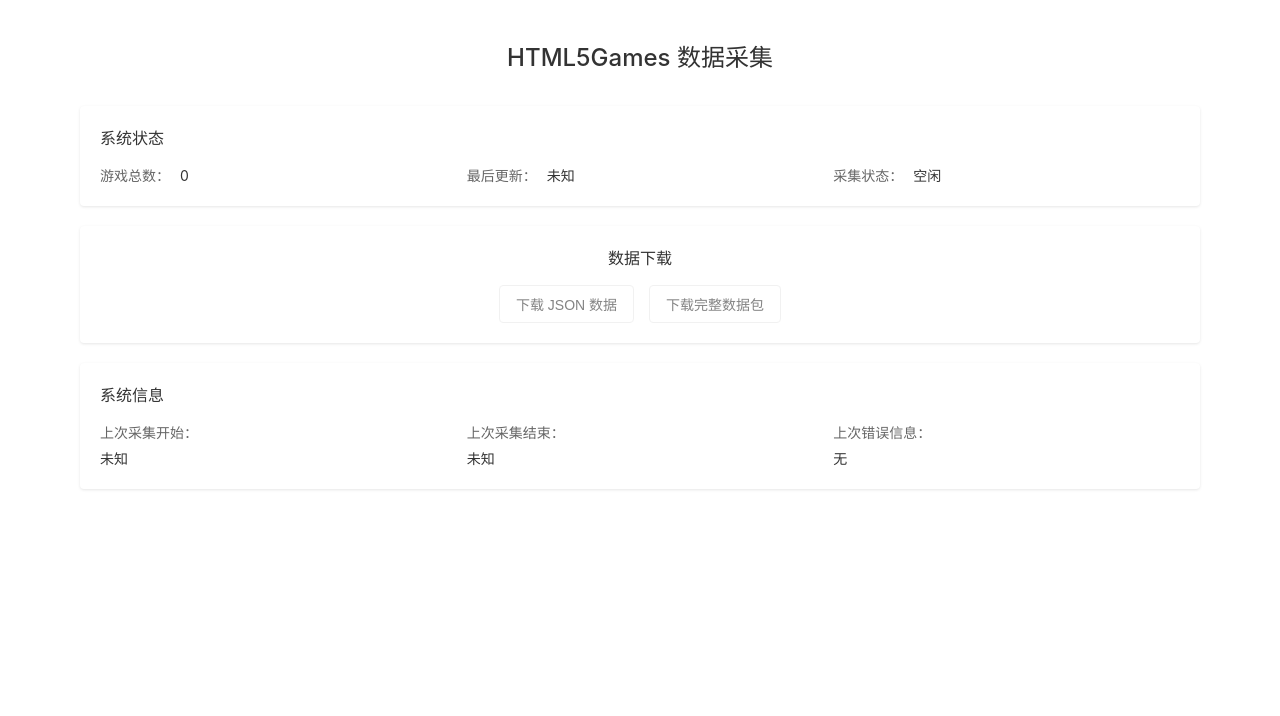
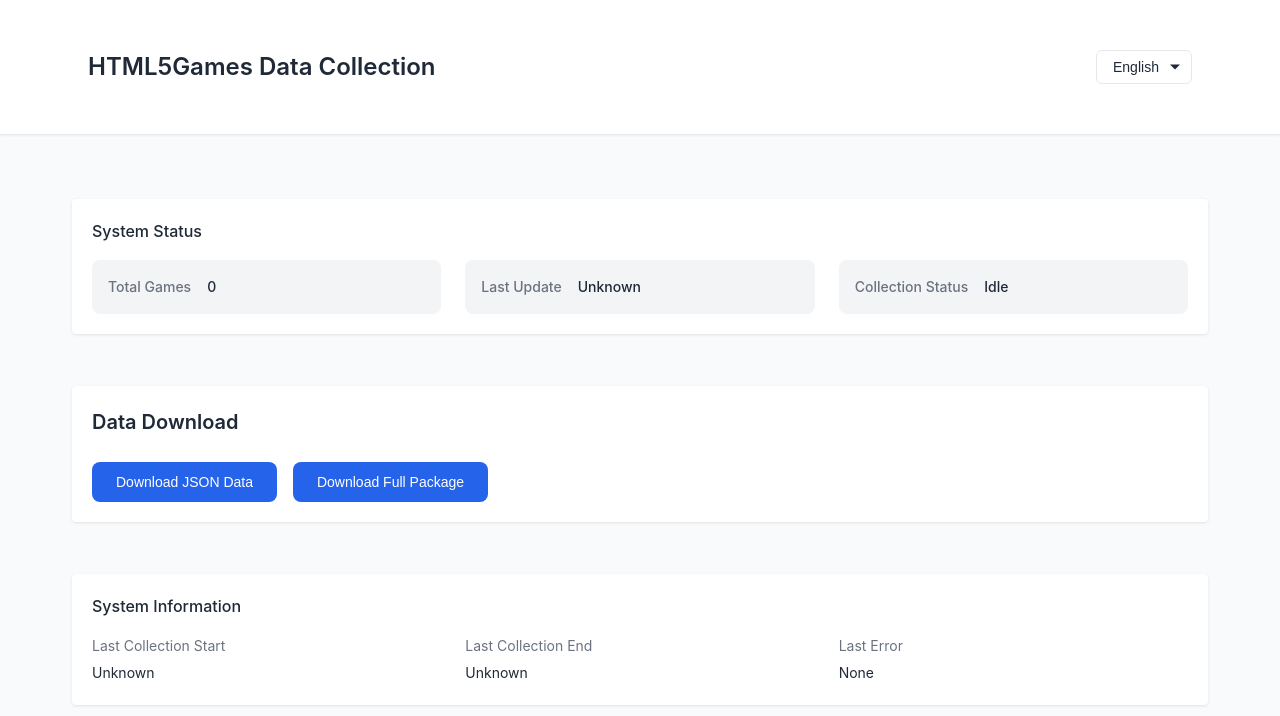
Before and after one commit to daijinghao/html5games-download, a browser extension: page html5games-web/src/client/index.html in a window 1280 px wide. Drawn offline with Linux system fonts and the light colour scheme; no server answers.

Commit message:
添加多语言支持

```diff
--- a/html5games-web/src/client/css/style.css
+++ b/html5games-web/src/client/css/style.css
@@ -71,16 +71,19 @@ button:disabled {
 
 /* 基础样式 */
 :root {
-    --primary-color: #1890ff;
-    --secondary-color: #f5f5f5;
-    --text-color: #333;
-    --border-color: #e8e8e8;
-    --bg-color: #fff;
-    --section-bg: #fff;
-    --label-color: #666;
-    --panel-bg: #fff;
-    --error-color: #ff4d4f;
-    --success-color: #52c41a;
+    --primary-color: #2563eb;
+    --secondary-color: #f3f4f6;
+    --text-color: #1f2937;
+    --border-color: #e5e7eb;
+    --bg-color: #f9fafb;
+    --section-bg: #ffffff;
+    --label-color: #6b7280;
+    --panel-bg: #ffffff;
+    --error-color: #ef4444;
+    --success-color: #22c55e;
+    --header-height: 64px;
+    --shadow-sm: 0 1px 2px 0 rgb(0 0 0 / 0.05);
+    --shadow: 0 1px 3px 0 rgb(0 0 0 / 0.1), 0 1px 2px -1px rgb(0 0 0 / 0.1);
 }
 
 * {
@@ -95,13 +98,13 @@ body {
     font-family: -apple-system, BlinkMacSystemFont, 'Segoe UI', Roboto, 'Helvetica Neue', Arial, sans-serif;
     background-color: var(--bg-color);
     color: var(--text-color);
-    line-height: 1.5;
+    line-height: 1.6;
 }
 
 .container {
     max-width: 1200px;
     margin: 0 auto;
-    padding: 20px;
+    padding: 2rem;
 }
 
 /* 侧边栏样式 */
@@ -135,40 +138,57 @@ body {
 
 /* 主要内容区域 */
 .main-content {
-    flex: 1;
-    padding: 20px;
+    display: grid;
+    gap: 2rem;
 }
 
 /* 顶部导航 */
 header {
-    text-align: center;
-    margin-bottom: 30px;
+    background: var(--section-bg);
+    border-bottom: 1px solid var(--border-color);
+    padding: 1rem 0;
+    margin-bottom: 2rem;
+    box-shadow: var(--shadow-sm);
 }
 
 header h1 {
-    font-size: 24px;
+    font-size: 1.5rem;
     color: var(--text-color);
-    margin: 0;
-    font-weight: 500;
+    font-weight: 600;
+    text-align: center;
 }
 
 /* 按钮样式 */
 .btn {
-    padding: 8px 16px;
-    border-radius: 4px;
+    padding: 0.75rem 1.5rem;
+    border-radius: 0.5rem;
     border: 1px solid var(--border-color);
-    background: white;
+    background: var(--section-bg);
     color: var(--text-color);
     cursor: pointer;
-    font-size: 14px;
-    display: flex;
+    font-size: 0.875rem;
+    font-weight: 500;
+    display: inline-flex;
     align-items: center;
-    gap: 8px;
-    transition: all 0.3s;
+    gap: 0.5rem;
+    transition: all 0.2s;
 }
 
 .btn:hover {
     background: var(--secondary-color);
+    border-color: var(--primary-color);
+    color: var(--primary-color);
+}
+
+.btn.secondary {
+    background: var(--primary-color);
+    color: white;
+    border: none;
+}
+
+.btn.secondary:hover {
+    background: #1d4ed8;
+    color: white;
 }
 
 /* 状态卡片 */
@@ -204,13 +224,17 @@ header h1 {
 
 /* 进度条样式 */
 .progress-section {
-    margin-top: 20px;
+    background: var(--section-bg);
+    border-radius: 0.75rem;
+    padding: 1.5rem;
+    box-shadow: var(--shadow);
+    margin-top: 1rem;
 }
 
 .progress-container {
-    height: 4px;
+    height: 0.5rem;
     background-color: var(--secondary-color);
-    border-radius: 2px;
+    border-radius: 0.25rem;
     overflow: hidden;
 }
 
@@ -222,9 +246,9 @@ header h1 {
 
 .progress-text {
     text-align: center;
-    margin-top: 8px;
+    margin-top: 0.75rem;
     color: var(--label-color);
-    font-size: 14px;
+    font-size: 0.875rem;
 }
 
 /* 状态面板 */
@@ -238,24 +262,29 @@ header h1 {
 
 .status-grid {
     display: grid;
-    grid-template-columns: repeat(auto-fit, minmax(200px, 1fr));
-    gap: 20px;
+    grid-template-columns: repeat(auto-fit, minmax(250px, 1fr));
+    gap: 1.5rem;
 }
 
 .status-item {
     display: flex;
     align-items: center;
-    gap: 10px;
+    gap: 1rem;
+    padding: 1rem;
+    background: var(--secondary-color);
+    border-radius: 0.5rem;
 }
 
 .status-item label {
     color: var(--label-color);
-    font-size: 14px;
+    font-size: 0.875rem;
+    font-weight: 500;
 }
 
 .status-item span {
-    font-size: 14px;
+    font-size: 0.875rem;
     color: var(--text-color);
+    font-weight: 500;
 }
 
 /* 状态指示器 */
@@ -322,13 +351,23 @@ section h2 {
 
 /* 下载按钮区域 */
 .download-section {
-    text-align: center;
+    background: var(--section-bg);
+    border-radius: 0.75rem;
+    padding: 1.5rem;
+    box-shadow: var(--shadow);
+}
+
+.download-section h2 {
+    font-size: 1.25rem;
+    font-weight: 600;
+    margin-bottom: 1.5rem;
+    color: var(--text-color);
 }
 
 .download-buttons {
     display: flex;
-    gap: 15px;
-    justify-content: center;
+    gap: 1rem;
+    flex-wrap: wrap;
 }
 
 .download-count {
@@ -342,8 +381,8 @@ section h2 {
 /* 信息区域 */
 .info-grid {
     display: grid;
-    grid-template-columns: repeat(auto-fit, minmax(200px, 1fr));
-    gap: 20px;
+    grid-template-columns: repeat(auto-fit, minmax(250px, 1fr));
+    gap: 1.5rem;
 }
 
 /* 页脚 */
@@ -390,19 +429,19 @@ h2 {
 
 /* 下载按钮 loading 效果 */
 .loading-spinner {
-    display: none;
-    width: 16px;
-    height: 16px;
-    margin-left: 8px;
-    border: 2px solid #f3f3f3;
-    border-top: 2px solid #3498db;
+    width: 1rem;
+    height: 1rem;
+    border: 2px solid var(--secondary-color);
+    border-top-color: var(--primary-color);
     border-radius: 50%;
     animation: spin 1s linear infinite;
+    display: none;
 }
 
 @keyframes spin {
-    0% { transform: rotate(0deg); }
-    100% { transform: rotate(360deg); }
+    to {
+        transform: rotate(360deg);
+    }
 }
 
 .btn[disabled] {
@@ -419,3 +458,88 @@ h2 {
     background-color: #3498db;
     color: white;
 }
+
+/* 响应式设计 */
+@media (max-width: 768px) {
+    .container {
+        padding: 1rem;
+    }
+
+    .status-grid,
+    .info-grid {
+        grid-template-columns: 1fr;
+    }
+
+    .download-buttons {
+        flex-direction: column;
+    }
+
+    .btn {
+        width: 100%;
+        justify-content: center;
+    }
+}
+
+/* 头部内容布局 */
+.header-content {
+    display: flex;
+    justify-content: space-between;
+    align-items: center;
+    max-width: 1200px;
+    margin: 0 auto;
+    padding: 0 1rem;
+}
+
+/* 语言选择器样式 */
+.language-selector {
+    position: relative;
+}
+
+.language-selector select {
+    appearance: none;
+    background-color: var(--section-bg);
+    border: 1px solid var(--border-color);
+    border-radius: 0.375rem;
+    padding: 0.5rem 2rem 0.5rem 1rem;
+    font-size: 0.875rem;
+    color: var(--text-color);
+    cursor: pointer;
+    outline: none;
+    transition: all 0.2s;
+}
+
+.language-selector select:hover {
+    border-color: var(--primary-color);
+}
+
+.language-selector select:focus {
+    border-color: var(--primary-color);
+    box-shadow: 0 0 0 2px rgba(37, 99, 235, 0.1);
+}
+
+.language-selector::after {
+    content: '';
+    position: absolute;
+    right: 0.75rem;
+    top: 50%;
+    transform: translateY(-50%);
+    width: 0;
+    height: 0;
+    border-left: 5px solid transparent;
+    border-right: 5px solid transparent;
+    border-top: 5px solid var(--text-color);
+    pointer-events: none;
+}
+
+/* 响应式调整 */
+@media (max-width: 768px) {
+    .header-content {
+        flex-direction: column;
+        gap: 1rem;
+        text-align: center;
+    }
+
+    .language-selector {
+        margin-bottom: 0.5rem;
+    }
+}
--- a/html5games-web/src/client/index.html
+++ b/html5games-web/src/client/index.html
@@ -7,27 +7,37 @@
     <link rel="stylesheet" href="/css/style.css">
 </head>
 <body>
+    <!-- 头部 -->
+    <header>
+        <div class="container">
+            <div class="header-content">
+                <h1>HTML5Games 数据采集</h1>
+                <div class="language-selector">
+                    <select id="languageSelect" aria-label="选择语言">
+                        <option value="zh-CN">中文</option>
+                        <option value="en-US">English</option>
+                    </select>
+                </div>
+            </div>
+        </div>
+    </header>
+
     <div class="container">
         <div class="main-content">
-            <!-- 标题 -->
-            <header>
-                <h1>HTML5Games 数据采集</h1>
-            </header>
-
             <!-- 状态信息 -->
             <div class="status-section">
                 <h2>系统状态</h2>
                 <div class="status-grid">
                     <div class="status-item">
-                        <label>游戏总数：</label>
+                        <label data-i18n="totalGames">游戏总数</label>
                         <span id="total-games">0</span>
                     </div>
                     <div class="status-item">
-                        <label>最后更新：</label>
+                        <label data-i18n="lastUpdate">最后更新</label>
                         <span id="last-update">未知</span>
                     </div>
                     <div class="status-item">
-                        <label>采集状态：</label>
+                        <label data-i18n="collectStatus">采集状态</label>
                         <span id="collect-status">空闲</span>
                     </div>
                 </div>
@@ -37,11 +47,11 @@
             <div class="download-section">
                 <h2>数据下载</h2>
                 <div class="download-buttons">
-                    <button id="download-json" class="btn secondary" disabled>
+                    <button id="download-json" class="btn secondary">
                         下载 JSON 数据
                         <div class="loading-spinner"></div>
                     </button>
-                    <button id="download-package" class="btn secondary" disabled>
+                    <button id="download-package" class="btn secondary">
                         下载完整数据包
                         <div class="loading-spinner"></div>
                     </button>
@@ -53,15 +63,15 @@
                 <h2>系统信息</h2>
                 <div class="info-grid">
                     <div class="info-item">
-                        <label>上次采集开始：</label>
+                        <label data-i18n="lastCollectStart">上次采集开始</label>
                         <span id="last-start">未知</span>
                     </div>
                     <div class="info-item">
-                        <label>上次采集结束：</label>
+                        <label data-i18n="lastCollectEnd">上次采集结束</label>
                         <span id="last-end">未知</span>
                     </div>
                     <div class="info-item">
-                        <label>上次错误信息：</label>
+                        <label data-i18n="lastError">上次错误信息</label>
                         <span id="last-error">无</span>
                     </div>
                 </div>
@@ -77,6 +87,22 @@
         </div>
     </div>
 
+    <script type="module">
+        import { getCurrentLanguage, setLanguage, updatePageTranslations } from '/js/i18n.js';
+
+        // 初始化语言选择器
+        const languageSelect = document.getElementById('languageSelect');
+        languageSelect.value = getCurrentLanguage();
+
+        // 监听语言切换
+        languageSelect.addEventListener('change', (e) => {
+            setLanguage(e.target.value);
+            document.documentElement.lang = e.target.value;
+        });
+
+        // 初始化页面翻译
+        updatePageTranslations();
+    </script>
     <script src="/js/app.js"></script>
 </body>
 </html>
--- /dev/null
+++ b/html5games-web/src/client/js/i18n.js
@@ -0,0 +1,111 @@
+const translations = {
+    'zh-CN': {
+        title: 'HTML5Games 数据采集',
+        systemStatus: '系统状态',
+        totalGames: '游戏总数',
+        lastUpdate: '最后更新',
+        collectStatus: '采集状态',
+        dataDownload: '数据下载',
+        downloadJsonBtn: '下载 JSON 数据',
+        downloadPackageBtn: '下载完整数据包',
+        systemInfo: '系统信息',
+        lastCollectStart: '上次采集开始',
+        lastCollectEnd: '上次采集结束',
+        lastError: '上次错误信息',
+        preparing: '准备中...',
+        unknown: '未知',
+        none: '无',
+        idle: '空闲',
+        collecting: '采集中',
+        language: '语言'
+    },
+    'en-US': {
+        title: 'HTML5Games Data Collection',
+        systemStatus: 'System Status',
+        totalGames: 'Total Games',
+        lastUpdate: 'Last Update',
+        collectStatus: 'Collection Status',
+        dataDownload: 'Data Download',
+        downloadJsonBtn: 'Download JSON Data',
+        downloadPackageBtn: 'Download Full Package',
+        systemInfo: 'System Information',
+        lastCollectStart: 'Last Collection Start',
+        lastCollectEnd: 'Last Collection End',
+        lastError: 'Last Error',
+        preparing: 'Preparing...',
+        unknown: 'Unknown',
+        none: 'None',
+        idle: 'Idle',
+        collecting: 'Collecting',
+        language: 'Language'
+    }
+};
+
+// 获取浏览器语言
+const getBrowserLanguage = () => {
+    const lang = navigator.language || navigator.userLanguage;
+    return translations[lang] ? lang : 'en-US';
+};
+
+// 获取当前语言
+const getCurrentLanguage = () => {
+    return localStorage.getItem('language') || getBrowserLanguage();
+};
+
+// 设置语言
+const setLanguage = (lang) => {
+    if (!translations[lang]) return;
+    localStorage.setItem('language', lang);
+    updatePageTranslations();
+};
+
+// 更新页面翻译
+const updatePageTranslations = () => {
+    const currentLang = getCurrentLanguage();
+    const t = translations[currentLang];
+
+    // 更新页面上的所有文本
+    document.title = t.title;
+    document.querySelector('header h1').textContent = t.title;
+    document.querySelector('.status-section h2').textContent = t.systemStatus;
+    document.querySelector('.download-section h2').textContent = t.dataDownload;
+    document.querySelector('.system-section h2').textContent = t.systemInfo;
+
+    // 更新标签文本
+    document.querySelectorAll('[data-i18n]').forEach(element => {
+        const key = element.getAttribute('data-i18n');
+        if (t[key]) {
+            element.textContent = t[key];
+        }
+    });
+
+    // 更新按钮文本
+    document.querySelector('#download-json').childNodes[0].textContent = t.downloadJsonBtn;
+    document.querySelector('#download-package').childNodes[0].textContent = t.downloadPackageBtn;
+
+    // 更新状态文本
+    if (document.querySelector('#collect-status').textContent === '空闲') {
+        document.querySelector('#collect-status').textContent = t.idle;
+    } else if (document.querySelector('#collect-status').textContent === '采集中') {
+        document.querySelector('#collect-status').textContent = t.collecting;
+    }
+
+    // 更新其他默认值
+    if (document.querySelector('#last-update').textContent === '未知') {
+        document.querySelector('#last-update').textContent = t.unknown;
+    }
+    if (document.querySelector('#last-start').textContent === '未知') {
+        document.querySelector('#last-start').textContent = t.unknown;
+    }
+    if (document.querySelector('#last-end').textContent === '未知') {
+        document.querySelector('#last-end').textContent = t.unknown;
+    }
+    if (document.querySelector('#last-error').textContent === '无') {
+        document.querySelector('#last-error').textContent = t.none;
+    }
+    if (document.querySelector('.progress-text').textContent === '准备中...') {
+        document.querySelector('.progress-text').textContent = t.preparing;
+    }
+};
+
+export { getCurrentLanguage, setLanguage, updatePageTranslations };
```
